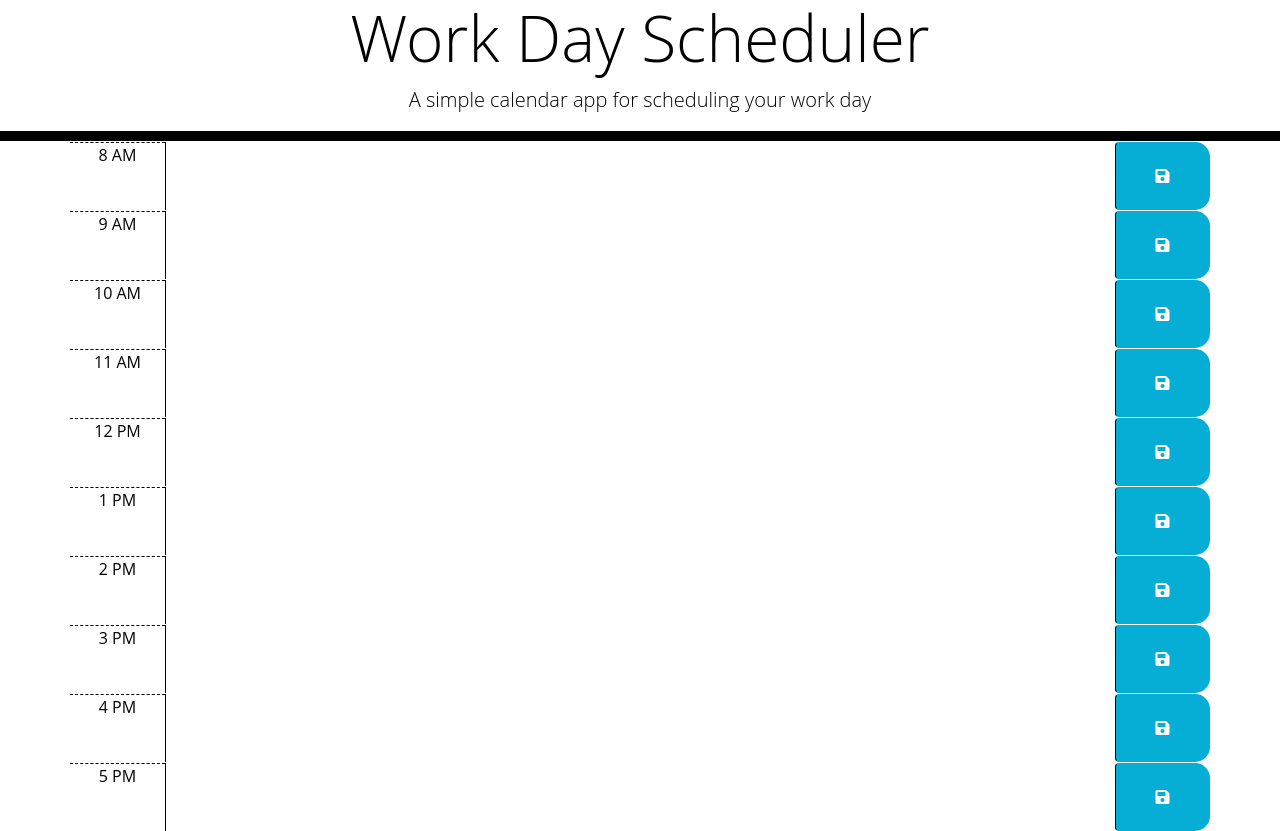
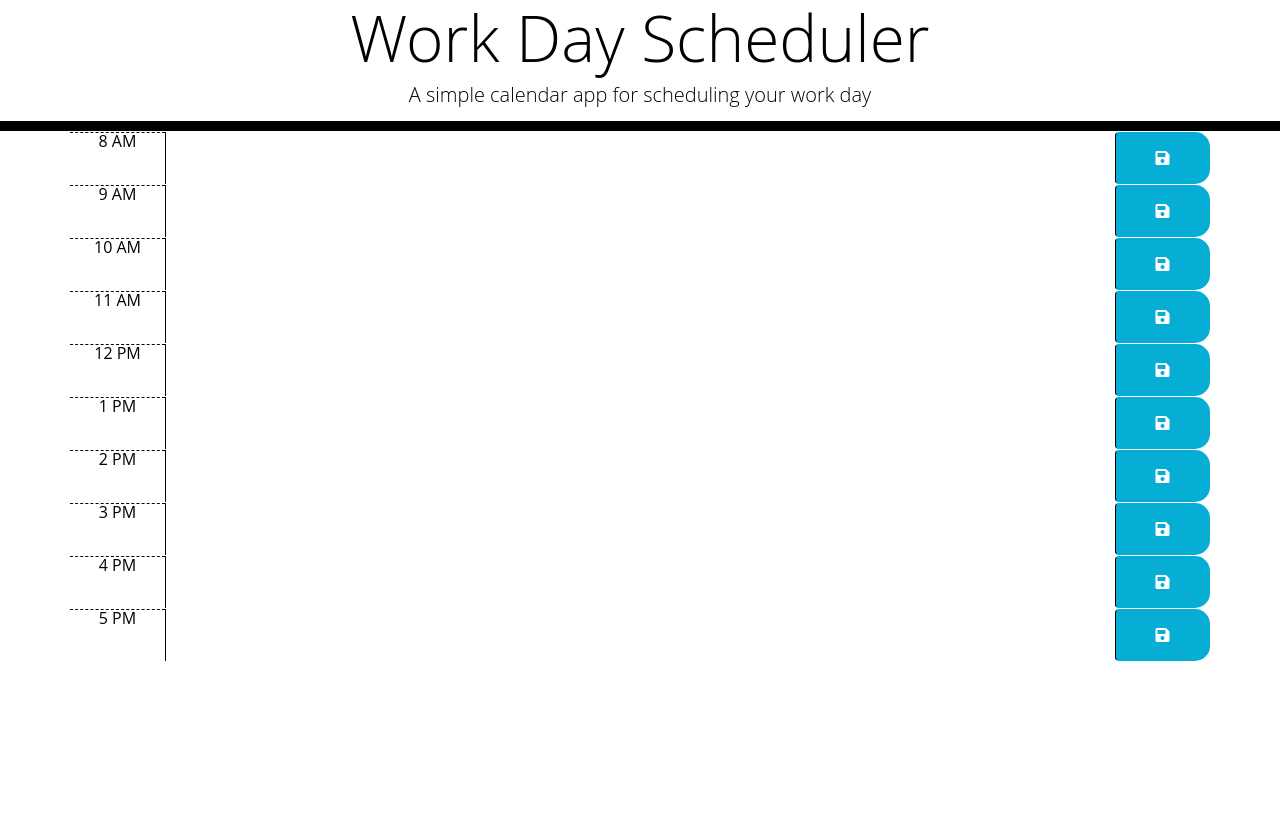
Before and after one commit to MFMcNolt/word-day-scheduler, a plain HTML site: page index.html in a window 1280 px wide. After the commit the page ends 800 px from the top, so only its background shows below. Drawn offline with nearby package versions, Linux system fonts and the light colour scheme.

Commit message:
added styling for header element

```diff
--- a/assets/css/style.css
+++ b/assets/css/style.css
@@ -1,6 +1,7 @@
 body {
   font-family: 'Open Sans', sans-serif;
   font-size: 16px;
+  line-height: 1;
 }
 
 textarea {
@@ -14,7 +15,7 @@ textarea {
 
 /*added new element styling*/
 
-.jumbotron {
+.header{
   text-align: center;
   background-color: transparent;
   color: black;
--- a/index.html
+++ b/index.html
@@ -16,7 +16,7 @@
 
 <body>
   <!-- Header -->
-  <header class="jumbotron">
+  <header class="header">
     <h1 class="display-3">Work Day Scheduler</h1>
     <p class="lead">A simple calendar app for scheduling your work day</p>
     <p id="currentDay" class="lead"></p>
```
